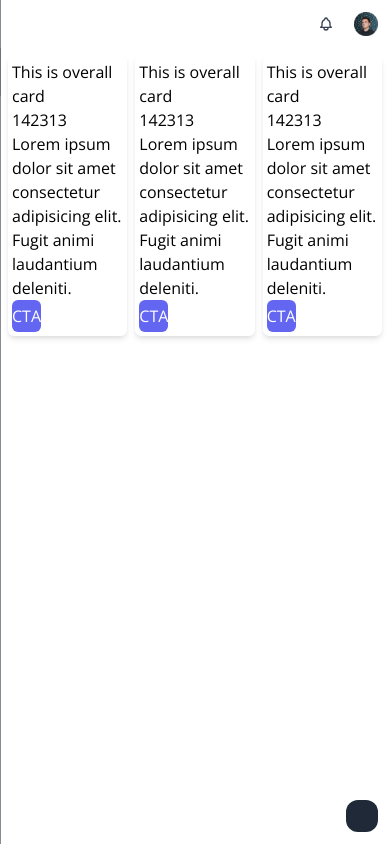
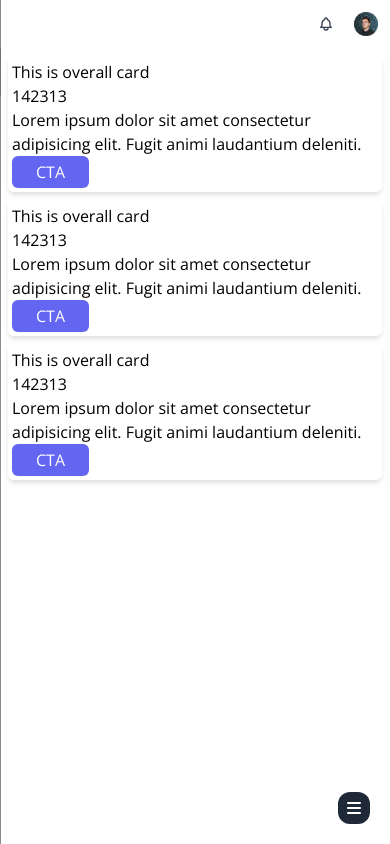
Before and after one commit to SumberkuDev/admin-dashboard, a React (Vite) app: page / in a window 390 px wide. Built offline with nearby package versions, Linux system fonts and the light colour scheme.

Commit message:
update no icon on button

```diff
--- a/src/components/Card.jsx
+++ b/src/components/Card.jsx
@@ -6,7 +6,7 @@ export default function Card({ title, num, desc }) {
       <h3>{title}</h3>
       <span>{num}</span>
       <p>{desc}</p>
-      <button className='text-center py-1 lg:px-10 rounded-md text-white bg-indigo-500'>
+      <button className='text-center py-1 px-6 lg:px-10 rounded-md text-white bg-indigo-500'>
         CTA
       </button>
     </div>
--- a/src/components/Header.jsx
+++ b/src/components/Header.jsx
@@ -22,14 +22,14 @@ export default function Header() {
         <div className='grid place-items-center w-12 h-full text-gray-500'>
           <svg
             xmlns='http://www.w3.org/2000/svg'
-            class='h-4 lg:h-5 w-4 lg:w-5'
+            className='h-4 lg:h-5 w-4 lg:w-5'
             fill='none'
             viewBox='0 0 24 24'
             stroke='currentColor'>
             <path
-              stroke-linecap='round'
-              stroke-linejoin='round'
-              stroke-width='2'
+              strokeLinecap='round'
+              strokeLinejoin='round'
+              strokeWidth={2}
               d='M21 21l-6-6m2-5a7 7 0 11-14 0 7 7 0 0114 0z'
             />
           </svg>
@@ -119,20 +119,20 @@ export default function Header() {
               className='w-full h-full flex items-center space-x-2 px-2 md:px-4 py-2 text-xs sm:text-sm font-medium text-gray-700 hover:bg-gray-100'>
               <svg
                 xmlns='http://www.w3.org/2000/svg'
-                class='h-4 lg:h-5 w-4 lg:w-5'
+                className='h-4 lg:h-5 w-4 lg:w-5'
                 fill='none'
                 viewBox='0 0 24 24'
                 stroke='currentColor'>
                 <path
-                  stroke-linecap='round'
-                  stroke-linejoin='round'
-                  stroke-width='2'
+                  strokeLinecap='round'
+                  strokeLinejoin='round'
+                  strokeWidth={2}
                   d='M10.325 4.317c.426-1.756 2.924-1.756 3.35 0a1.724 1.724 0 002.573 1.066c1.543-.94 3.31.826 2.37 2.37a1.724 1.724 0 001.065 2.572c1.756.426 1.756 2.924 0 3.35a1.724 1.724 0 00-1.066 2.573c.94 1.543-.826 3.31-2.37 2.37a1.724 1.724 0 00-2.572 1.065c-.426 1.756-2.924 1.756-3.35 0a1.724 1.724 0 00-2.573-1.066c-1.543.94-3.31-.826-2.37-2.37a1.724 1.724 0 00-1.065-2.572c-1.756-.426-1.756-2.924 0-3.35a1.724 1.724 0 001.066-2.573c-.94-1.543.826-3.31 2.37-2.37.996.608 2.296.07 2.572-1.065z'
                 />
                 <path
-                  stroke-linecap='round'
-                  stroke-linejoin='round'
-                  stroke-width='2'
+                  strokeLinecap='round'
+                  strokeLinejoin='round'
+                  strokeWidth={2}
                   d='M15 12a3 3 0 11-6 0 3 3 0 016 0z'
                 />
               </svg>
--- a/src/components/SidebarBtn.jsx
+++ b/src/components/SidebarBtn.jsx
@@ -7,8 +7,18 @@ export default function SidebarBtn() {
     <button
       onClick={handleAside}
       ref={asideHandler}
-      className='grid lg:hidden place-items-center fixed right-3 md:right-4 bottom-3 md:bottom-4 w-8 sm:w-10 h-8 sm:h-10 text-lg sm:text-xl rounded-xl text-white bg-gray-800'>
-      <i className='bx bx-menu' ref={hamburger}></i>
+      className='grid lg:hidden place-items-center fixed right-5 md:right-8 bottom-5 md:bottom-8 w-8 sm:w-10 h-8 sm:h-10 text-lg sm:text-xl rounded-xl text-white bg-gray-800'>
+      <svg
+        xmlns='http://www.w3.org/2000/svg'
+        className='h-5 w-5'
+        viewBox='0 0 20 20'
+        fill='currentColor'>
+        <path
+          fillRule='evenodd'
+          d='M3 5a1 1 0 011-1h12a1 1 0 110 2H4a1 1 0 01-1-1zM3 10a1 1 0 011-1h12a1 1 0 110 2H4a1 1 0 01-1-1zM3 15a1 1 0 011-1h12a1 1 0 110 2H4a1 1 0 01-1-1z'
+          clipRule='evenodd'
+        />
+      </svg>
     </button>
   )
 }
--- a/src/layouts/CardLayout.jsx
+++ b/src/layouts/CardLayout.jsx
@@ -2,7 +2,7 @@ import React from 'react'
 
 export default function CardLayout({ children }) {
   return (
-    <section className='flex items-stretch space-x-2 justify-center'>
+    <section className='flex flex-col lg:flex-row items-stretch space-y-2 lg:space-y-0 lg:space-x-2 justify-center'>
       {children}
     </section>
   )
--- a/src/utils/Theme.jsx
+++ b/src/utils/Theme.jsx
@@ -3,7 +3,6 @@ import React, { createContext, useEffect, useRef } from 'react'
 export const Theme = createContext()
 
 export default function ThemeProvider(props) {
-  let hamburger = useRef()
   let navbar = useRef()
   let aside = useRef()
   let bellBtn = useRef()
@@ -24,13 +23,9 @@ export default function ThemeProvider(props) {
       controlHead()
       aside.current.classList.toggle('-translate-x-full')
       aside.current.classList.toggle('translate-x-0')
-      hamburger.current.classList.toggle('bx-menu')
-      hamburger.current.classList.toggle('bx-x')
     } else {
       aside.current.classList.toggle('-translate-x-full')
       aside.current.classList.toggle('translate-x-0')
-      hamburger.current.classList.toggle('bx-menu')
-      hamburger.current.classList.toggle('bx-x')
     }
   }
 
@@ -234,7 +229,6 @@ export default function ThemeProvider(props) {
     <Theme.Provider
       value={{
         dummyText,
-        hamburger,
         navbar,
         aside,
         bellBtn,
```
